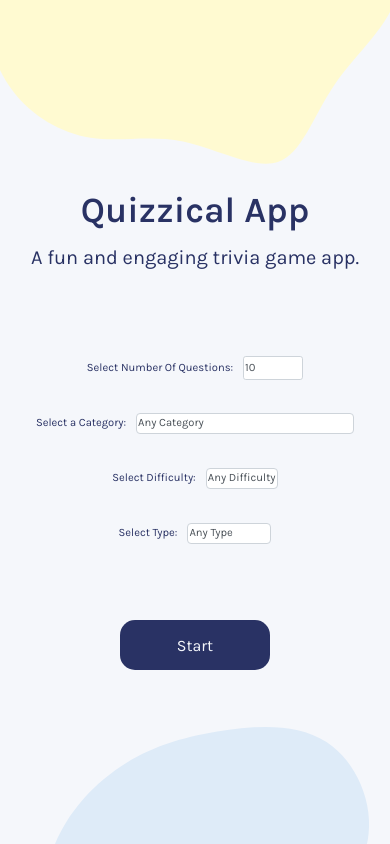
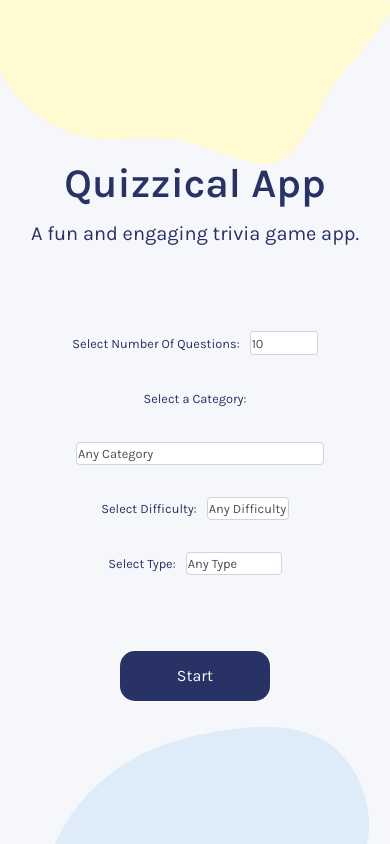
Before and after one commit to arshan-alee/Quizzical-App, a React (Vite) app: page / in a window 390 px wide. Built offline with nearby package versions, Linux system fonts and the light colour scheme; no server answers.

Commit message:
made it responsive 2.0

```diff
--- a/src/App.css
+++ b/src/App.css
@@ -170,7 +170,7 @@ select:focus {
 
 @media only screen and (max-width: 600px) {
   body {
-    font-size: 0.7em;
+    font-size: 0.8em;
   }
 
   .apptitle {
```
